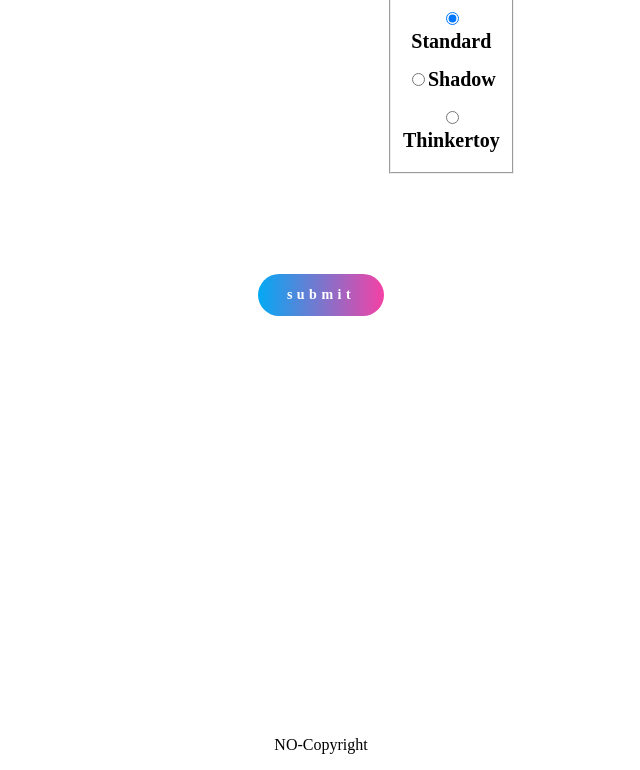
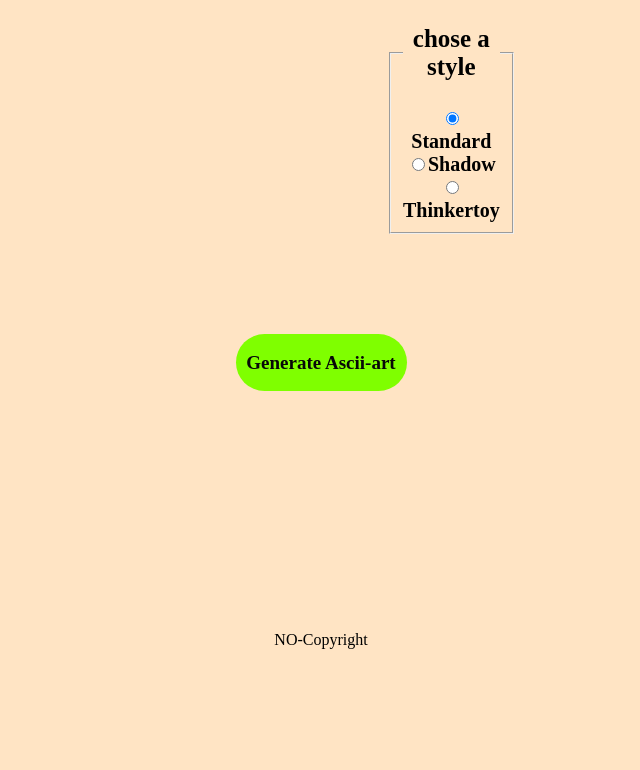
Before and after one commit to Boutamgharine2/Export-file, a plain HTML site: page tmplt/index.html in a window 1280 px wide. Shown: the part 321-1091 px from the top of the page, without its empty margins (319-959 px from the left). After the commit the page ends 986 px from the top, so only its background shows below. Drawn offline with Linux system fonts and the light colour scheme.

Commit message:
dernier version

```diff
--- a/style/style.css
+++ b/style/style.css
@@ -1,15 +1,17 @@
-body:not(pre) {
-    background:  rgb(255, 255, 255);
+body {
 
+    background-color: bisque;
     text-align: center;
+
 }
+
 
 h1 {
 
-    font-style: initial;
+    font-style:oblique;
     margin: 50px;
     text-decoration: underline;
-    font-size: 36px;
+    font-size: 40px;
 
 }
 h2 {
@@ -21,15 +23,16 @@ h2 {
 
 
 label {
-    display: inline-block;
+
+    display:ruby-base;
     margin-top: 5px;
-    margin-bottom: 10px;
+    margin-bottom: 100px;
     font-size: 20px;
 }
 
 
 footer {
-    margin-top: 350px;
+    margin-top: 240px;
 }
 
 textarea::placeholder {
@@ -45,13 +48,13 @@ textarea{
         color: #030302;
         padding: 7px;
         margin-top: 10px;
+        margin-bottom: 100px;
         background: transparent;
         resize: none;
 
 }
 
 pre {
-    background-color: white;
     overflow:  auto ;
     padding-bottom: 100px;
     margin-left: 500px;
@@ -62,35 +65,38 @@ pre {
 
 .rotourn{
 
-        text-decoration: none; /* Supprime le soulignement du lien */
-        color: #000; /* Couleur du texte */
+        text-decoration: none;
+        color: #040505;
         padding: 10px 20px; /* Espacement interne du bouton */
-        background-color: #f0f0f0; /* Couleur de fond du bouton */
         border: 1px solid #ccc; /* Bordure du bouton */
         display: inline-block; /* Affichage en ligne */
         margin-top: 10px; /* Marge supérieure */
         border-radius: 30px;
-}
+        background-color: chartreuse;
+        font-size: 19px;
+        font-family: inherit;
+
+    }
  #mon-button{
 
-    text-decoration: none;
-    position: relative;
-    letter-spacing: 4.5px;
     margin-top: 100px;
-    margin-bottom: 70px;
-    border: none;
-    font-size: 14px;
+    margin-bottom: auto;
+    border:none;
+    font-size: 19px;
     font-family: inherit;
-    color: #fff;
+    color: #080808;
     width: 9em;
     height: 3em;
     line-height: 2em;
     text-align: center;
-    background: linear-gradient(90deg, #03a9f4, #f441a5, #ffeb3b, #03a9f4);
+    background-color: chartreuse;
     background-size: 300%;
     border-radius: 30px;
     z-index: 1;
     margin-left: 0%;
+    padding:calc();
+    cursor: pointer;
+
 
 }
 
--- a/tmplt/index.html
+++ b/tmplt/index.html
@@ -11,7 +11,7 @@
     <div class="menu">
       <main>
         <h1>ascii-art-web</h1>
-        <form method="post" action="/ascii-art">
+        <form method="post" action="/ascii-art" >
 
           <textarea name="user_input" type="text" value="" class="form__field" id="input" placeholder="Text" required=""></textarea>
 
@@ -30,7 +30,7 @@
               /><strong>Standard</strong></label
             >
 
-            <label style="display: inline-block"
+            <label
               ><input
                 type="radio"
                 id="boton2"
@@ -39,7 +39,7 @@
               /><strong>Shadow</strong>
             </label>
 
-            <label style="display: inline-block"
+            <label
               ><input
                 type="radio"
                 id="boton3"
@@ -50,7 +50,7 @@
 
           </fieldset>
 
-          <button id="mon-button" type="submit"><strong>submit</strong></button>
+          <button id="mon-button" type="submit"><strong>Generate Ascii-art</strong></button>
         </form>
       </main>
 
```
Also changed, not shown: tmplt/my.html (+1 -1 lines).
